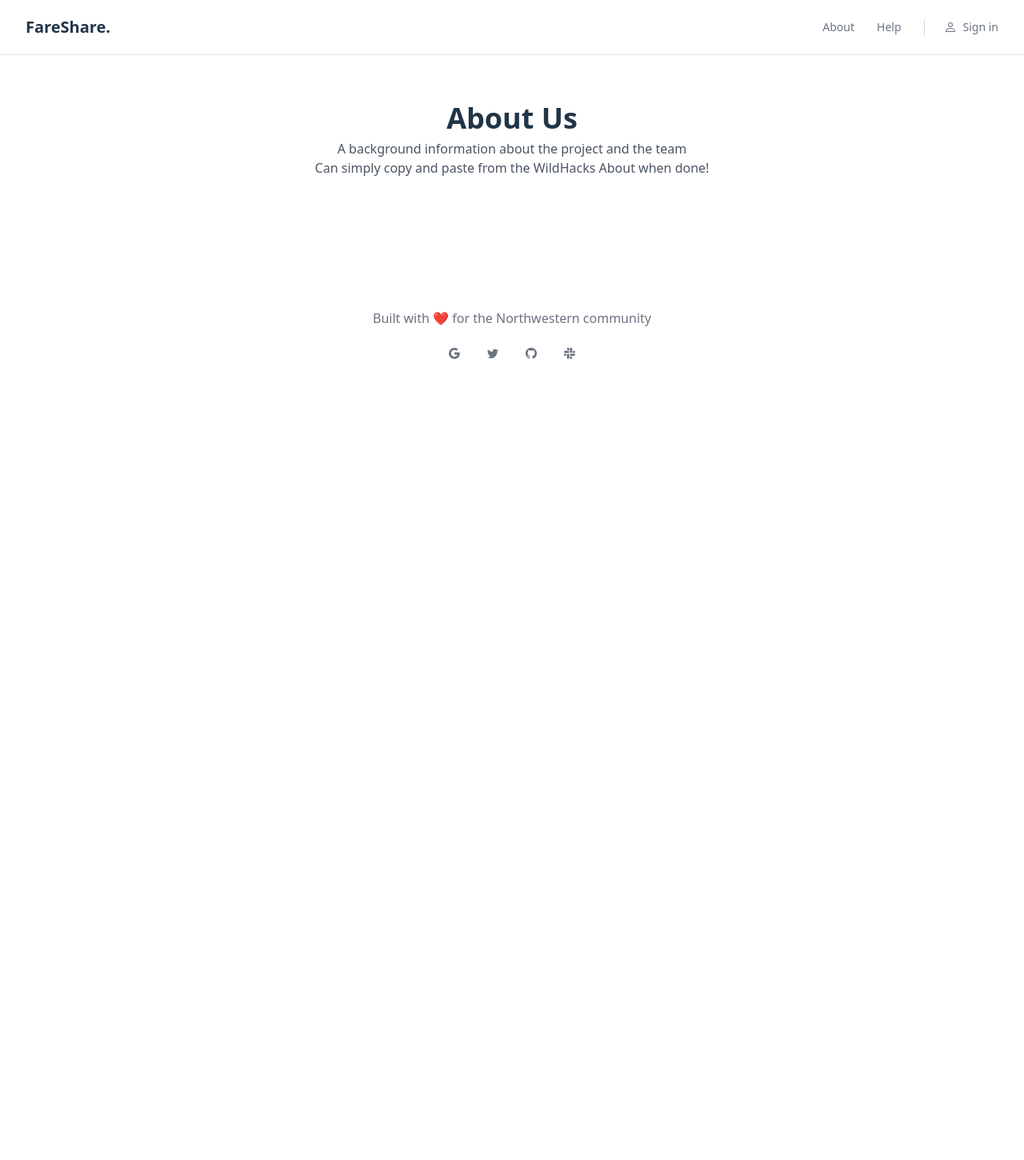
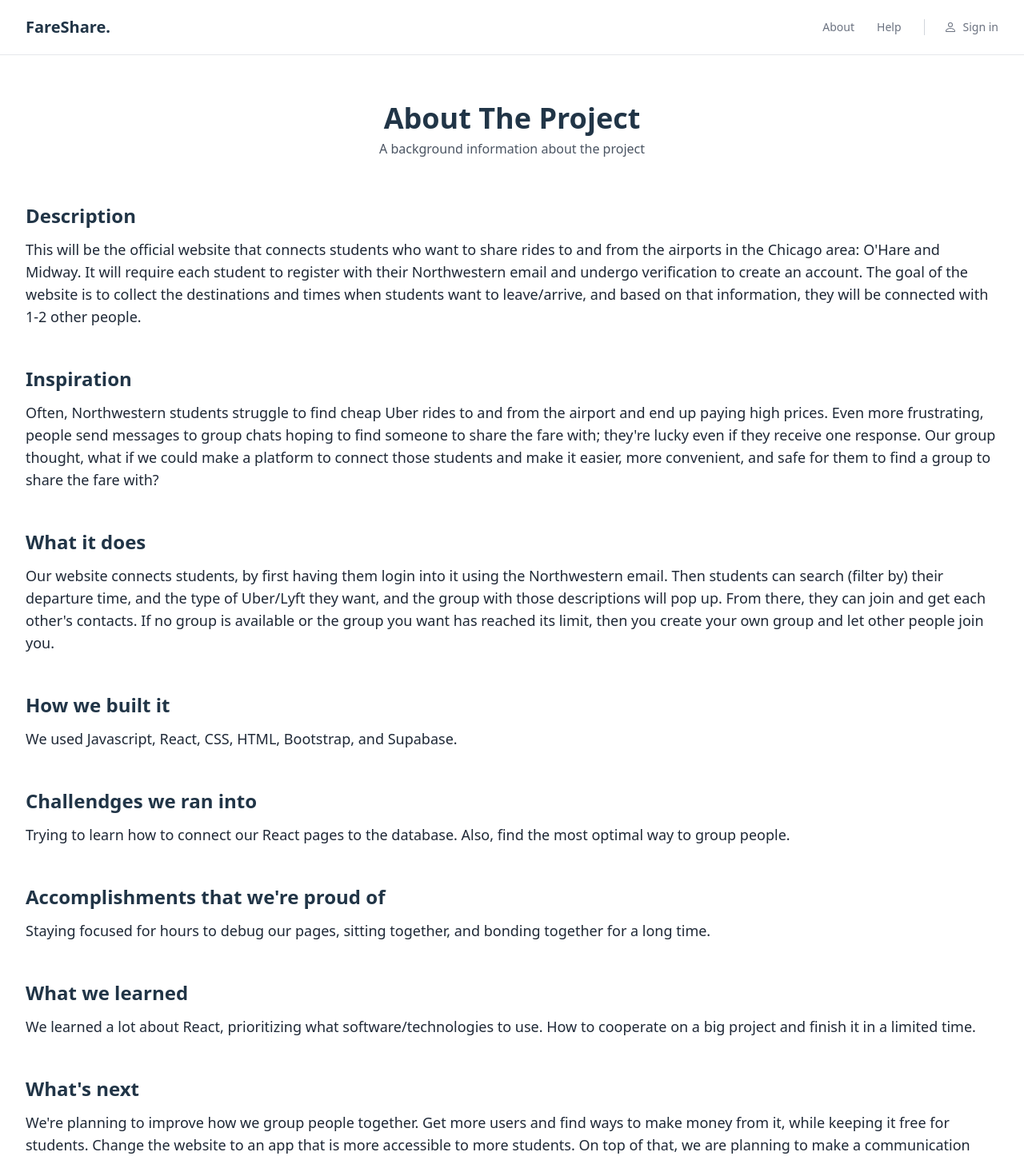
Before and after one commit to AmiinMuse/FareShareNU, a React (Vite) app: page /about in a window 1280 px wide. Shown: the top 1451 px of the page at 80% size. Before the commit the page ends 800 px from the top, so only its background shows below. Built offline with nearby package versions, Linux system fonts and the light colour scheme.

Commit message:
about page

```diff
--- a/src/pages/about.jsx
+++ b/src/pages/about.jsx
@@ -6,13 +6,96 @@ const About = () => {
     return (
         <div className="max-w-[85rem] px-4 py-10 sm:px-6 lg:px-8 lg:py-14 mx-auto">
             <div className="max-w-2xl mx-auto text-center mb-10 lg:mb-14">
-                <h2 className="text-2xl font-bold md:text-4xl md:leading-tight dark:text-white"> About Us</h2>
+                <h2 className="text-2xl font-bold md:text-4xl md:leading-tight dark:text-white"> About The Project</h2>
                 <p className="mt-1 text-gray-600 dark:text-gray-400">
-                    A background information about the project and the team <br/>
-                    Can simply copy and paste from the WildHacks About when done!
+                    A background information about the project<br/>
+
                 </p>
             </div>
+
+            <div class="space-y-3">
+                <h3 class="text-2xl font-semibold dark:text-white">Description</h3>
+
+                <p class="text-lg text-gray-800 dark:text-gray-200">This will be the official
+                 website that connects students who want to share rides to and from the airports in the Chicago area: O'Hare and Midway.
+                 It will require each student to register with their Northwestern email and undergo verification to create an account.
+                 The goal of the website is to collect the destinations and times when students want to leave/arrive,
+                and based on that information, they will be connected with 1-2 other people.</p>
+            </div>
+
+            <br/><br/>
+            <div class="space-y-3">
+                <h3 class="text-2xl font-semibold dark:text-white">Inspiration</h3>
+
+                <p class="text-lg text-gray-800 dark:text-gray-200">Often, Northwestern students struggle to find cheap Uber rides
+                to and from the airport and end up paying high prices. Even more frustrating, people send messages to group chats hoping to
+                find someone to share the fare with; they're lucky even if they receive one response. Our group thought, what if we could make
+                a platform to connect those students and make it easier, more convenient, and safe for them to find a group to share the fare
+                with? </p>
+            </div>
+
+            <br/><br/>
+            <div class="space-y-3">
+                <h3 class="text-2xl font-semibold dark:text-white">What it does</h3>
+
+                <p class="text-lg text-gray-800 dark:text-gray-200"> Our website connects students, by first having them login into
+                it using the Northwestern email. Then students can search (filter by) their departure time, and the type of Uber/Lyft
+                they want, and the group with those descriptions will pop up. From there, they can join and get each other's contacts.
+                If no group is available or the group you want has reached its limit, then you create your own group and let other people
+                join you.  </p>
+            </div>
+
+
+            <br/><br/>
+            <div class="space-y-3">
+                <h3 class="text-2xl font-semibold dark:text-white">How we built it</h3>
+
+                <p class="text-lg text-gray-800 dark:text-gray-200">We used Javascript, React, CSS, HTML, Bootstrap, and Supabase.  </p>
+            </div>
+
+            <br/><br/>
+            <div class="space-y-3">
+                <h3 class="text-2xl font-semibold dark:text-white"> Challendges we ran into</h3>
+
+                <p class="text-lg text-gray-800 dark:text-gray-200">Trying to learn how to connect our React pages to the database. Also, find the most optimal way to group people.  </p>
+            </div>
+
+
+            <br/><br/>
+            <div class="space-y-3">
+                <h3 class="text-2xl font-semibold dark:text-white"> Accomplishments that we're proud of </h3>
+
+                <p class="text-lg text-gray-800 dark:text-gray-200">Staying focused for hours to debug our pages, sitting together, and bonding together for a long time.  </p>
+            </div>
+
+            <br/><br/>
+            <div class="space-y-3">
+                <h3 class="text-2xl font-semibold dark:text-white"> What we learned </h3>
+
+                <p class="text-lg text-gray-800 dark:text-gray-200">  We learned a lot about React, prioritizing what software/technologies to use. How to cooperate on a big
+                project and finish it in a limited time. </p>
+            </div>
+
+            <br/><br/>
+            <div class="space-y-3">
+                <h3 class="text-2xl font-semibold dark:text-white"> What's next </h3>
+
+                <p class="text-lg text-gray-800 dark:text-gray-200"> We're planning to improve how we group people together.
+                Get more users and find ways to make money from it, while keeping it free for students. Change the website to an app
+                that is more accessible to more students. On top of that, we are planning to make a communication platform or online chat
+                 that doesn't require a person to share their personal contact info. </p>
+            </div>
+
+
+
+
         </div>
+
+
+
+
+
+
     )
 }
 
```
